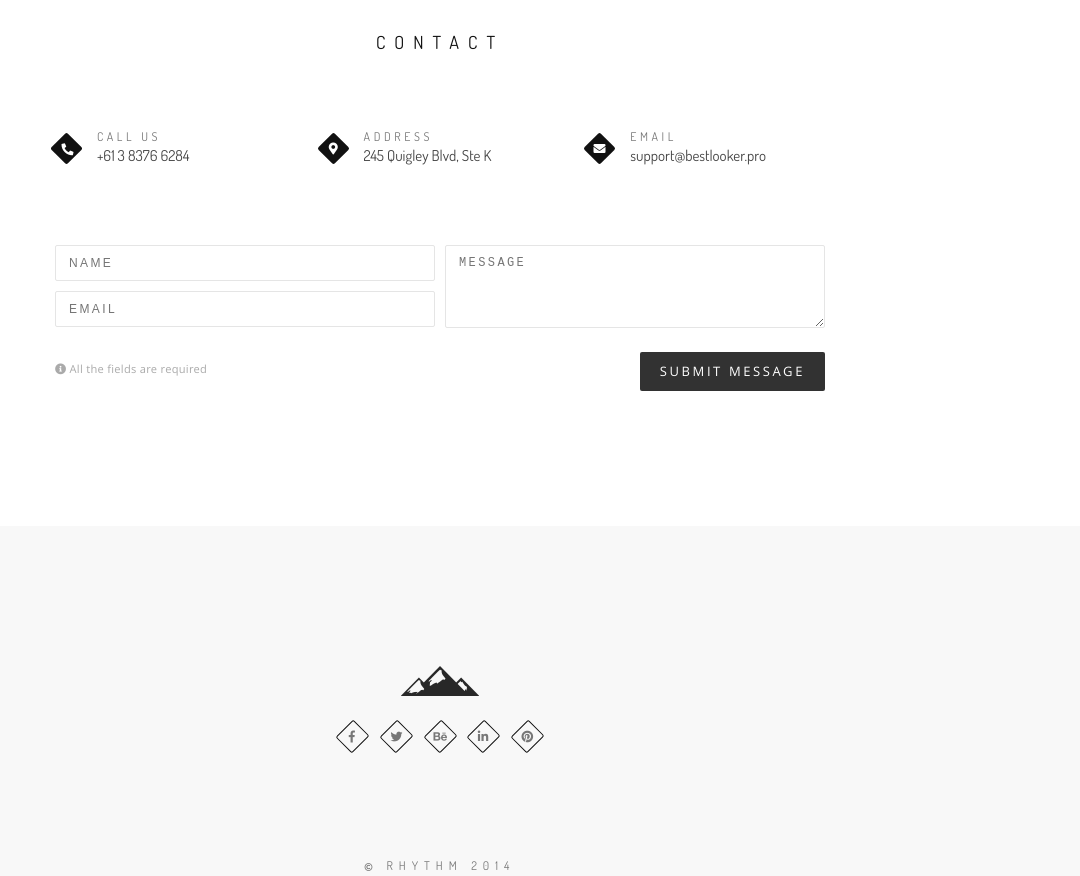
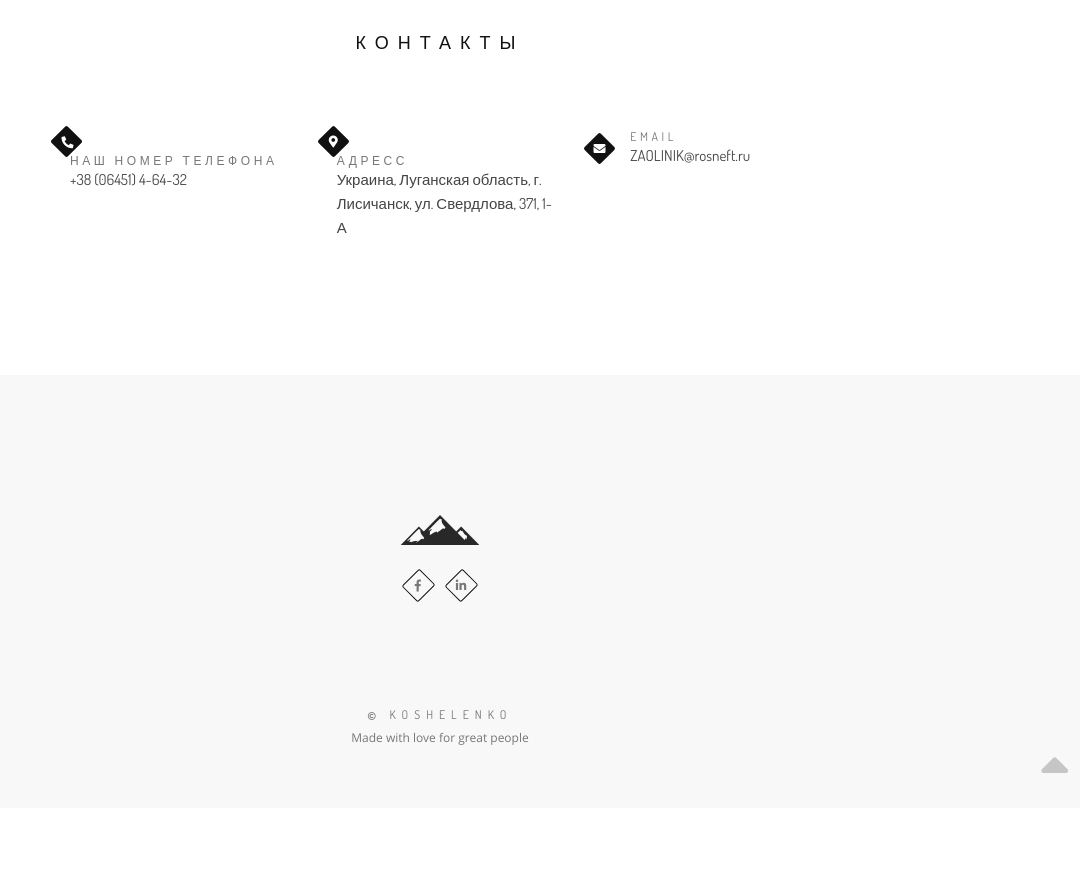
Before and after one commit to ASKoshelenko/ProjectLINIK, a website: page app/index.html in a window 1280 px wide. Shown: the part 2240-3116 px from the top of the page, without its empty margins (200-1280 px from the left). After the commit the page ends 3048 px from the top, so only its background shows below. Drawn offline with nearby package versions, Linux system fonts and the light colour scheme; some packages are replaced by stand-ins of ours.

Commit message:
Fix contacts info

```diff
--- a/app/index.html
+++ b/app/index.html
@@ -295,7 +295,7 @@
       <!-- Contacts-->
       <div class="default-section contacts">
         <div class="container">
-          <h3 class="title text-center">Contact</h3>
+          <h3 class="title text-center">Контакты</h3>
           <div class="row">
             <div class="col col-8 col-lg-12 mx-auto">
               <div class="row">
@@ -306,8 +306,8 @@
                     </div>
                     <!-- /.rhomb-icon black-icon -->
                     <div class="contact-item-content">
-                      <span class="contact-title">Call us</span>
-                      <span class="contact-data">+61 3 8376 6284</span>
+                      <span class="contact-title">Наш номер телефона</span>
+                      <span class="contact-data">+38 (06451) 4-64-32</span>
                     </div>
                     <!-- /.contact-item-content -->
                   </div>
@@ -321,8 +321,9 @@
                     </div>
                     <!-- /.rhomb-icon black-icon -->
                     <div class="contact-item-content">
-                      <span class="contact-title">Address</span>
-                      <span class="contact-data">245 Quigley Blvd, Ste K</span>
+                      <span class="contact-title">Адресс</span>
+                      <span class="contact-data">Украина, Луганская область,
+                        г. Лисичанск, ул. Свердлова, 371, 1-А</span>
                     </div>
                     <!-- /.contact-item-content -->
                   </div>
@@ -337,7 +338,7 @@
                     <!-- /.rhomb-icon black-icon -->
                     <div class="contact-item-content">
                       <span class="contact-title">Email</span>
-                      <span class="contact-data">support@bestlooker.pro</span>
+                      <span class="contact-data">ZAOLINIK@rosneft.ru</span>
                     </div>
                     <!-- /.contact-item-content -->
                   </div>
@@ -345,30 +346,7 @@
                 </div>
                 <!-- /.col col-4 -->
               </div>
-              <!-- /.row -->
-              <div class="contact-form">
-                <div class="form-row">
-                  <div class="form-col col-sm-12">
-                    <input type="text" name="user-name" class="form-control" placeholder="Name">
-                    <input type="email" name="user-email" class="form-control" placeholder="Email">
-                  </div>
-                  <!-- /.form-col -->
-                  <div class="form-col col-sm-12">
-                    <textarea name="user-message" class="form-control" placeholder="Message"></textarea>
-                  </div>
-                  <!-- /.form-col -->
-                </div>
-                <!-- /.form-row -->
-                <div class="form-submit">
-                  <div class="form-info">
-                    <i class="fas fa-info-circle"></i>
-                    <span>All the fields are required</span>
-                  </div>
-                  <!-- /.form-info -->
-                  <button type="submit" class="btn btn-default">Submit message</button>
-                </div>
-              </div>
-              <!-- /.contact-form -->
+            <!-- /.row -->
             </div>
             <!-- /.col col-8 -->
           </div>
@@ -390,28 +368,13 @@
         <div class="footer-social-nav">
           <ul>
             <li>
-              <a href="#" class="rhomb-icon transparent-icon">
+              <a href="https://www.facebook.com/groups/880521258819780/" target="_blank" class="rhomb-icon transparent-icon">
                 <i class="fab fa-facebook-f"></i>
               </a>
             </li>
             <li>
-              <a href="#" class="rhomb-icon transparent-icon">
-                <i class="fab fa-twitter"></i>
-              </a>
-            </li>
-            <li>
-              <a href="#" class="rhomb-icon transparent-icon">
-                <i class="fab fa-behance"></i>
-              </a>
-            </li>
-            <li>
-              <a href="#" class="rhomb-icon transparent-icon">
-                <i href="#" class="fab fa-linkedin-in"></i>
-              </a>
-            </li>
-            <li>
-              <a href="#" class="rhomb-icon transparent-icon">
-                <i class="fab fa-pinterest"></i>
+              <a href="https://www.linkedin.com/company/lisnpz/" target="_blank" class="rhomb-icon transparent-icon">
+                <i href="https://www.linkedin.com/company/lisnpz/" class="fab fa-linkedin-in"></i>
               </a>
             </li>
           </ul>
@@ -419,7 +382,7 @@
         <!-- /.footer-social-nav -->
         <div class="copyright">
           <i class="far fa-copyright"></i>
-          <span>Rhythm 2014</span>
+          <span>Koshelenko</span>
           <p>Made with love for great people</p>
         </div>
         <!-- /.copyright -->
```
Also changed, not shown: app/img/npz-640x360.jpg (deleted).
